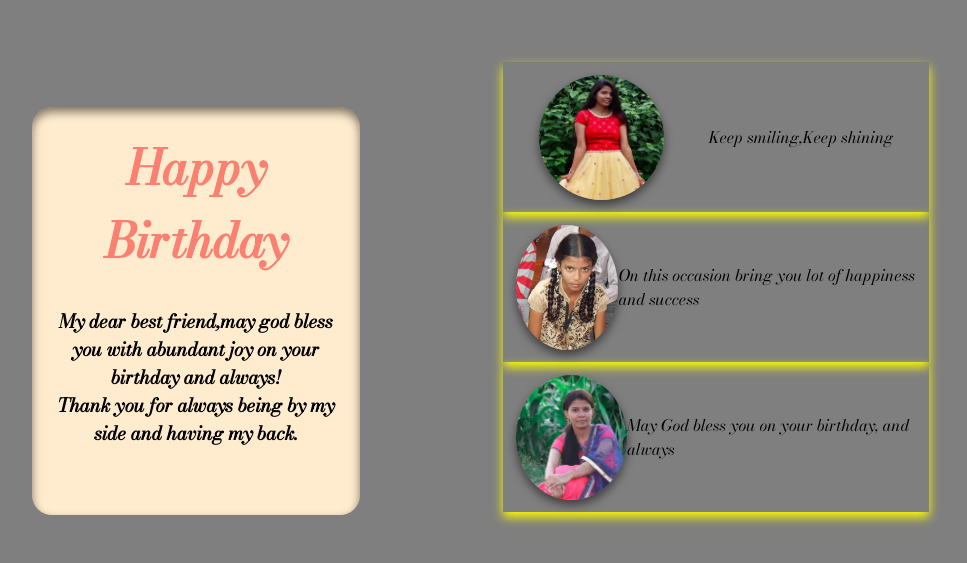
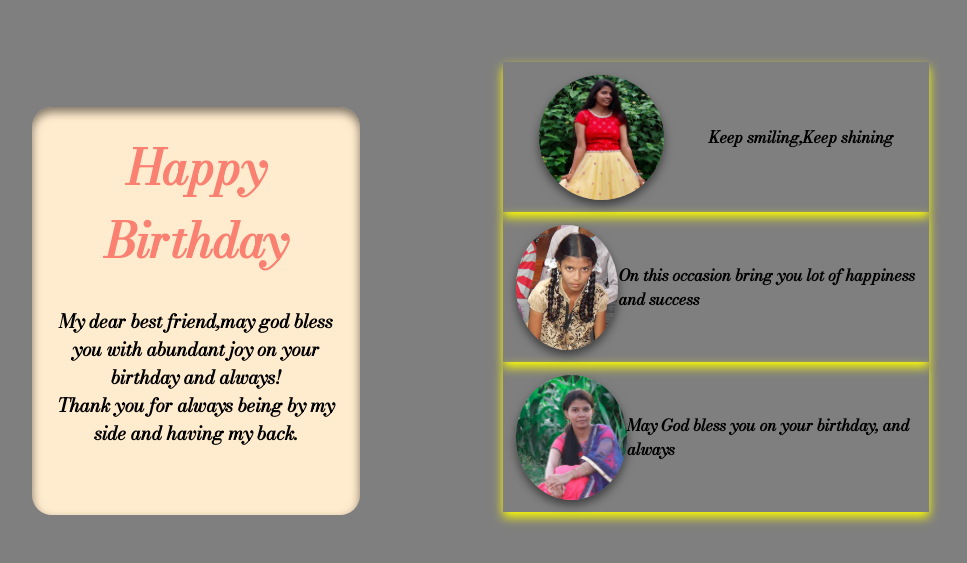
Before and after one commit to Dhanushnandam/wishe2, a plain HTML site: page index.html in a window 1280 px wide. Shown: the part 113-676 px from the top of the page, without its empty margins (64-1031 px from the left). Drawn offline with nearby package versions, Linux system fonts and the light colour scheme.

Commit message:
Update index.html

```diff
--- a/index.html
+++ b/index.html
@@ -26,16 +26,16 @@
         <div class="block">
             <div class="frames frame1">
                 <img src="img1.jpg" alt="">
-                <p><b></b>Keep smiling,Keep shining</p></b>
+                <p><b>Keep smiling,Keep shining</p></b>
             </div>
             <div class="frames frame2">
                 <img src="img2.jpg" alt="">
-                <p><b></b>On this occasion bring you lot of happiness and success
+                <p><b>On this occasion bring you lot of happiness and success
                 </p></b>
             </div>
             <div class="frames frame3">
                 <img src="img3.jpg" alt="">
-                <p><b></b>May God bless you on your birthday, and always</p><b/>
+                <p><b>May God bless you on your birthday, and always</p><b/>
             </div>
         </div>
 
```
